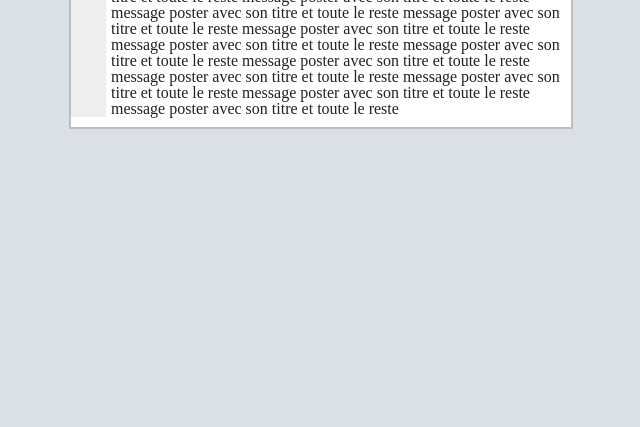
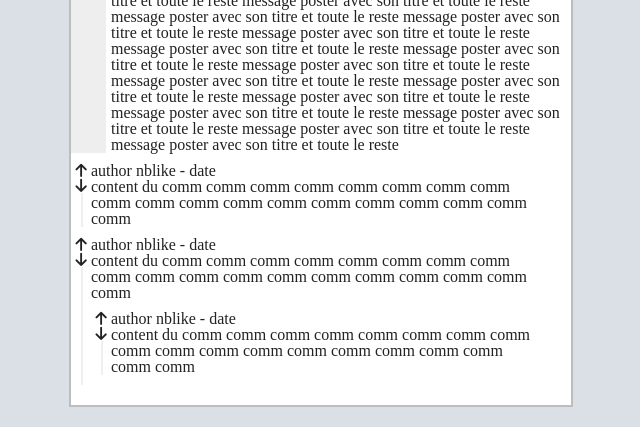
Before and after one commit to Coolbiker61/Projet7, a website: page frontend/index.html in a window 1280 px wide. Shown: the part 759-1186 px from the top of the page, without its empty margins (319-959 px from the left). Before the commit the page ends 908 px from the top, so only its background shows below. Drawn offline with Linux system fonts and the light colour scheme.

Commit message:
template design commentaire

```diff
--- a/frontend/index.html
+++ b/frontend/index.html
@@ -23,6 +23,7 @@
         </ul>
     </nav>
     <div class="offset-top"></div>
+    <h1 style="background-color: blueviolet;margin: auto;">titre</h1>
     <main>
         <div class="message">
             <div class="col_likes">
@@ -98,6 +99,50 @@
                     </p>
                 </article>
             </section>
+            <div class="bloc-commentaire">
+                <div class="commentaire">
+                    <div class="com-likes">
+                        <i class="fas fa-arrow-up like-up-not like-com"></i>
+                        <i class="fas fa-arrow-down like-down-not like-com"></i>
+                        <div class="trait"></div>
+                    </div>
+                    <div class="com-main-0">
+                        <div>author nblike - date</div>
+                        <div class="com-content">content du comm comm comm comm comm comm comm
+                            comm comm comm comm comm comm
+                            comm comm comm comm comm comm
+                        </div>
+                    </div>
+                </div>
+                <div class="commentaire">
+                    <div class="com-likes">
+                        <i class="fas fa-arrow-up like-up-not like-com"></i>
+                        <i class="fas fa-arrow-down like-down-not like-com"></i>
+                        <div class="trait"></div>
+                    </div>
+                    <div class="com-main-0">
+                        <div>author nblike - date</div>
+                        <div class="com-content">content du comm comm comm comm comm comm comm
+                            comm comm comm comm comm comm
+                            comm comm comm comm comm comm
+                        </div>
+                        <div class="commentaire">
+                            <div class="com-likes">
+                                <i class="fas fa-arrow-up like-up-not like-com"></i>
+                                <i class="fas fa-arrow-down like-down-not like-com"></i>
+                                <div class="trait"></div>
+                            </div>
+                            <div class="com-main-1">
+                                <div>author nblike - date</div>
+                                <div class="com-content">content du comm comm comm comm comm comm comm
+                                    comm comm comm comm comm comm
+                                    comm comm comm comm comm comm
+                                </div>
+                            </div>
+                        </div>
+                    </div>
+                </div>
+            </div>
         </div>
     </main>
 
--- a/frontend/style.css
+++ b/frontend/style.css
@@ -380,6 +380,7 @@ body {
     width: 500px;
     margin: 20px auto;
     display: flex;
+    flex-wrap: wrap;
     padding-top: 10px;
     padding-bottom: 10px;
 }
@@ -406,6 +407,7 @@ body {
 }
 .corp {
     margin: 0 5px;
+    width: 455px;
 }
 .author {
     /**/
@@ -420,3 +422,32 @@ body {
 .content-article {
     /***/
 }
+.bloc-commentaire{
+    width: 100%;
+}
+.commentaire {
+    display: flex;
+    flex-direction: row;
+    margin-top: 10px;
+    margin-bottom: 10px;
+}
+.like-com {
+    font-size: 15px;
+}
+.com-likes {
+    display: flex;
+    flex-direction: column;
+    width: 20px;
+}
+.com-main-0 {
+    width: 455px;
+}
+.com-main-1 {
+    width: 420px;
+}
+.trait {
+    border-right: 2px solid #edeff1;
+    display: block;
+    height: 100%;
+    width: 50%;
+}
```
